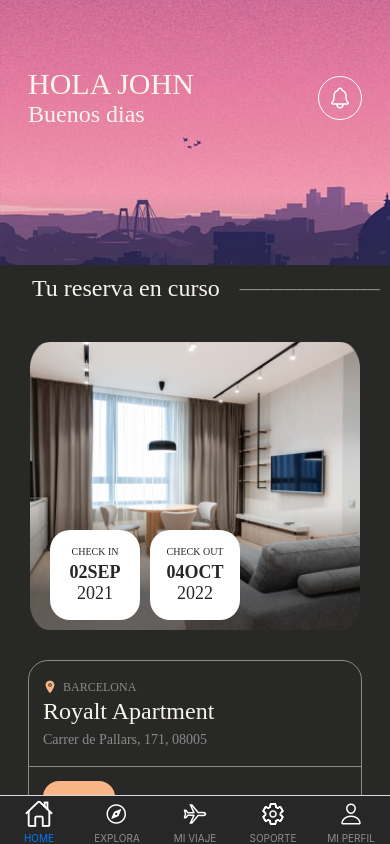
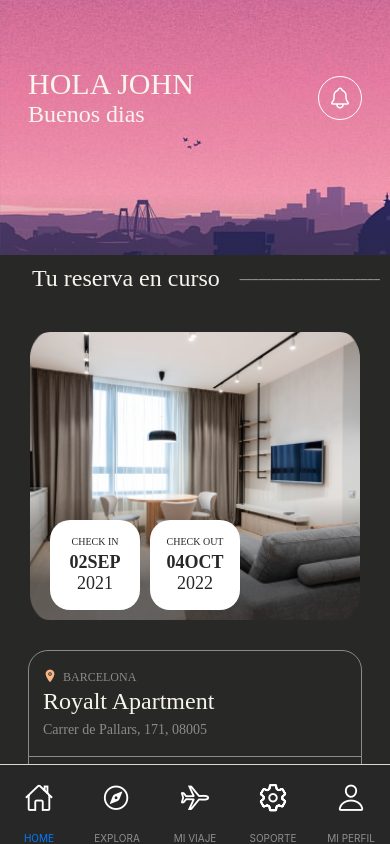
Before and after one commit to Oscar-Espana/Bookings-App, a React Native app: screen /HOME in a window 390 px wide. Built offline with nearby package versions, Linux system fonts and the light colour scheme.

Commit message:
Refactor: fix services card section

```diff
--- a/src/components/CardReservePriceTotal.tsx
+++ b/src/components/CardReservePriceTotal.tsx
@@ -98,35 +98,39 @@ const CardReservePriceTotal = () => {
         </View>
 
         {isExpanded && (
-          <View style={{borderBottomWidth: 1, padding: 14}}>
+          <View
+            style={{
+              ...styles.totalDetails,
+              flexDirection: 'column',
+            }}>
             <Text style={typography.pricesFont}>Servicios</Text>
 
             <View style={styles.serviceType}>
-              <View>
               <View
                 style={{
                   flexDirection: 'row',
                   justifyContent: 'space-between',
                 }}>
-                  <Text style={typography.pricesFont}>
-                    Servicio de limpieza
-                  </Text>
+                <Text style={typography.pricesFont}>Servicio de limpieza</Text>
                 <Text style={typography.pricesFont}>0.00$</Text>
               </View>
-                <View style={{borderBottomWidth: 1, width: '100%'}}>
-                  <Text style={typography.body2}>Fecha del servicio</Text>
-                  <Text style={typography.body2}>10 AGO 2021</Text>
-                  <Text style={typography.body2}>Numero de reserva</Text>
-                  <Text style={typography.body2}>#A169-3803537472-414</Text>
-                </View>
+              <View>
+                <Text style={{...typography.body2, marginVertical: 5}}>
+                  Fecha del servicio
+                </Text>
+                <Text style={{...typography.body2, marginVertical: 0}}>
+                  10 AGO 2021
+                </Text>
+                <Text style={{...typography.body2, marginVertical: 5}}>
+                  Numero de reserva
+                </Text>
+                <Text style={{...typography.body2, marginVertical: 0}}>
+                  #A169-3803537472-414
+                </Text>
               </View>
             </View>
 
-            <View
-              style={{
-                flexDirection: 'row',
-                justifyContent: 'flex-end',
-              }}>
+            <View style={styles.subtotal}>
               <Text style={{...typography.pricesFont, marginRight: 30}}>
                 Subtotal servicios
               </Text>
@@ -187,12 +191,15 @@ const styles = StyleSheet.create({
   total: {
     flexDirection: 'row',
     justifyContent: 'flex-end',
-    width: '100%',
     padding: 14,
   },
   serviceType: {
     paddingBottom: 18,
   },
+  subtotal: {
+    flexDirection: 'row',
+    justifyContent: 'flex-end',
+  },
 });
 
 export default CardReservePriceTotal;
--- a/src/navigation/BottomTabsNavigator.tsx
+++ b/src/navigation/BottomTabsNavigator.tsx
@@ -12,8 +12,11 @@ export const BottomTabsNavigator = () => {
     <Tab.Navigator
       screenOptions={{
         headerShown: false,
+
         tabBarStyle: {
           backgroundColor: palette.background,
+          height: 80,
+
           /*  shadowColor: 'black',
           shadowOffset: {width: 0.1, height: 0.1},
           shadowOpacity: 0.9, */
@@ -33,7 +36,7 @@ export const BottomTabsNavigator = () => {
         component={GreetingsScreen}
         options={{
           tabBarIcon: () => (
-            <Icon name="compass-outline" size={24} color="#fff" />
+            <Icon name="compass-outline" size={30} color="#fff" />
           ),
         }}
       />
@@ -42,7 +45,7 @@ export const BottomTabsNavigator = () => {
         component={GreetingsScreen}
         options={{
           tabBarIcon: () => (
-            <Icon name="airplane-outline" size={24} color="#fff" />
+            <Icon name="airplane-outline" size={30} color="#fff" />
           ),
         }}
       />
@@ -51,7 +54,7 @@ export const BottomTabsNavigator = () => {
         component={GreetingsScreen}
         options={{
           tabBarIcon: () => (
-            <Icon name="settings-outline" size={24} color="#fff" />
+            <Icon name="settings-outline" size={30} color="#fff" />
           ),
         }}
       />
@@ -60,7 +63,7 @@ export const BottomTabsNavigator = () => {
         component={GreetingsScreen}
         options={{
           tabBarIcon: () => (
-            <Icon name="person-outline" size={24} color="#fff" />
+            <Icon name="person-outline" size={30} color="#fff" />
           ),
         }}
       />
--- a/src/screens/MainScreen.tsx
+++ b/src/screens/MainScreen.tsx
@@ -43,6 +43,8 @@ const MainScreen = () => {
         <ScrollView>
           <CardCheckInOut />
           <CardReservePriceTotal />
+          <CardReservePriceTotal />
+          <CardReservePriceTotal />
           <ButtonBig />
         </ScrollView>
       </View>
```
Lines whose indentation alone changed are shown as unchanged.
